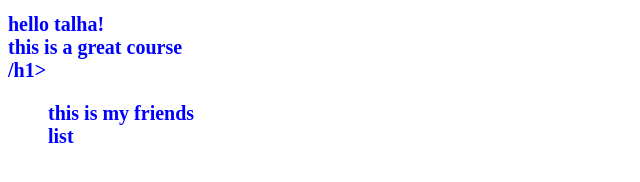
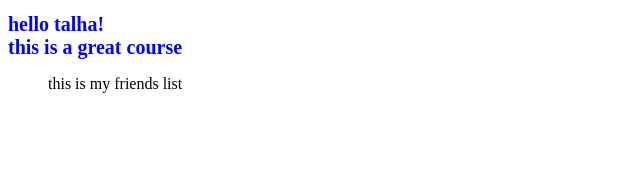
Before and after one commit to rizvi2113/talha_2113test, a plain HTML site: page webpage1/index.html in a window 1280 px wide. Shown: the whole page, without its empty margins (0-640 px from the left). Drawn offline with Linux system fonts and the light colour scheme.

Commit message:
changes in webpage

```diff
--- a/webpage1/index.html
+++ b/webpage1/index.html
@@ -9,7 +9,7 @@ font-size:20px;
 width: 200px;
 }
 </style>
-<h1>hello talha!<div>this is a great course</div>/h1>
+<h1>hello talha!<div>this is a great course</div></h1>
 	<title>hello talha</title>
 </head>
 <body>
```
